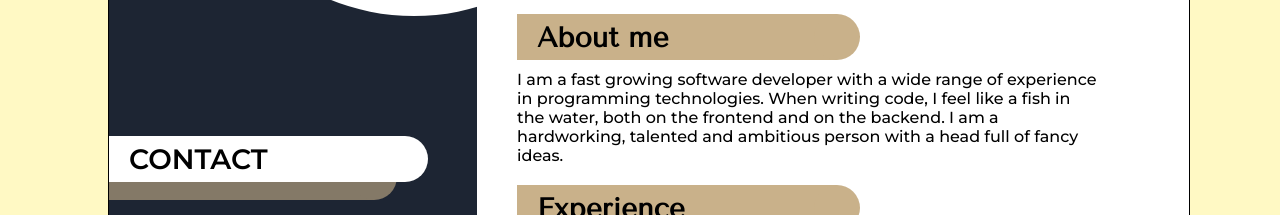
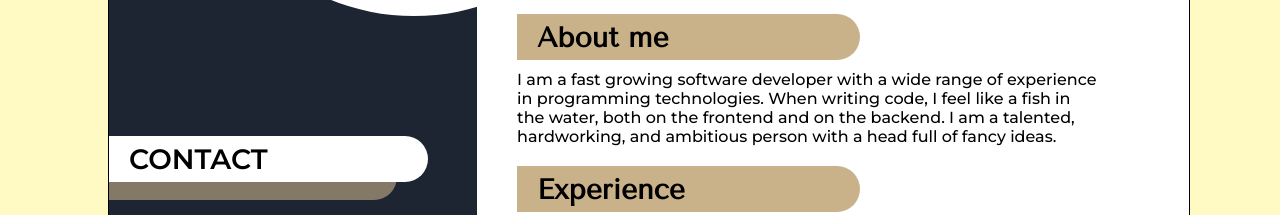
Before and after one commit to SzymonTkacz/myCV, an Angular app: page / in a window 1280 px wide. Shown: the part 473-688 px from the top of the page. Built offline with nearby package versions, Linux system fonts and the light colour scheme.

Commit message:
quick fix

```diff
--- a/src/app/app.component.html
+++ b/src/app/app.component.html
@@ -74,8 +74,8 @@
       <div class="about-me">
         <main-header [header]="'About me'"></main-header>
         <div>I am a fast growing software developer with a wide range of experience in programming technologies.
-           When writing code, I feel like a fish in the water, both on the frontend and on the backend. I am a hardworking,
-           talented and ambitious person with a head full of fancy ideas.
+           When writing code, I feel like a fish in the water, both on the frontend and on the backend. I am a talented, hardworking,
+           and ambitious person with a head full of fancy ideas.
         </div>
       </div>
 
```
Also changed, not shown: 3 other files (tests, documents, lock files or other folders).
